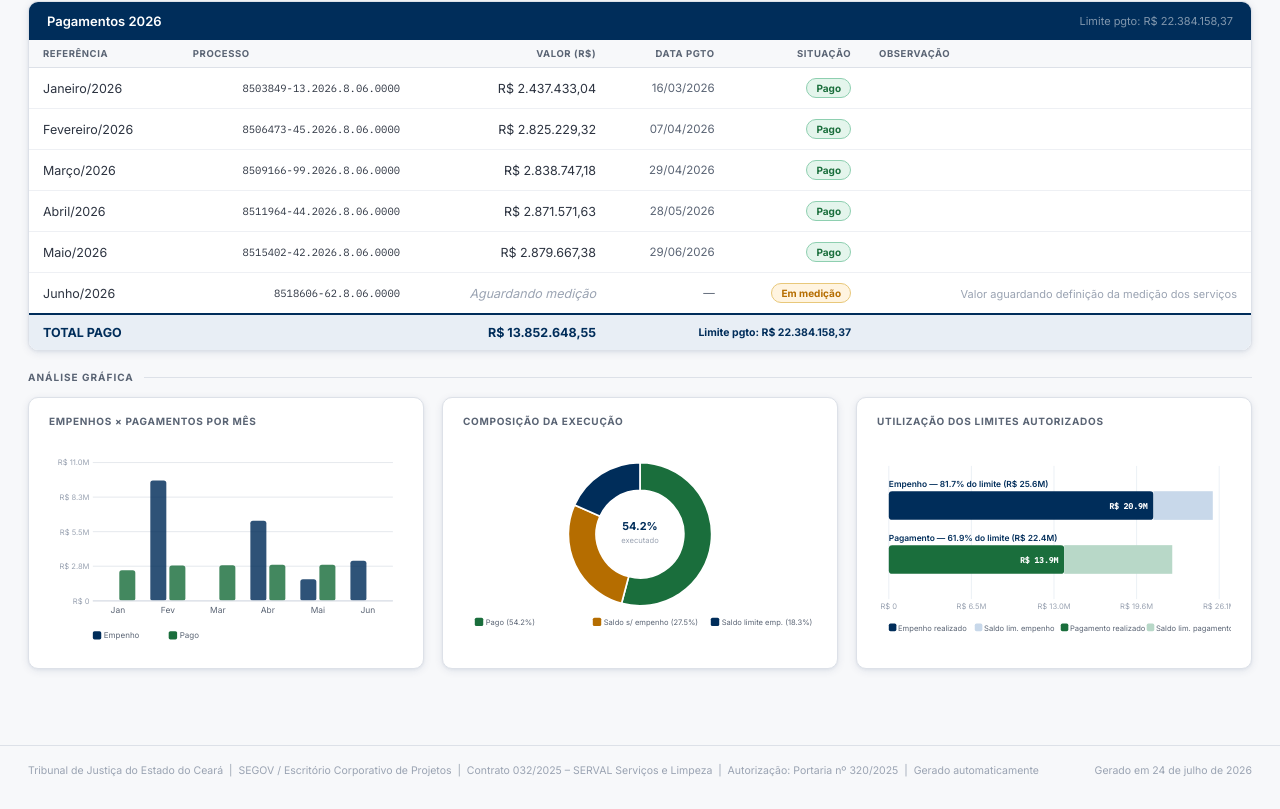
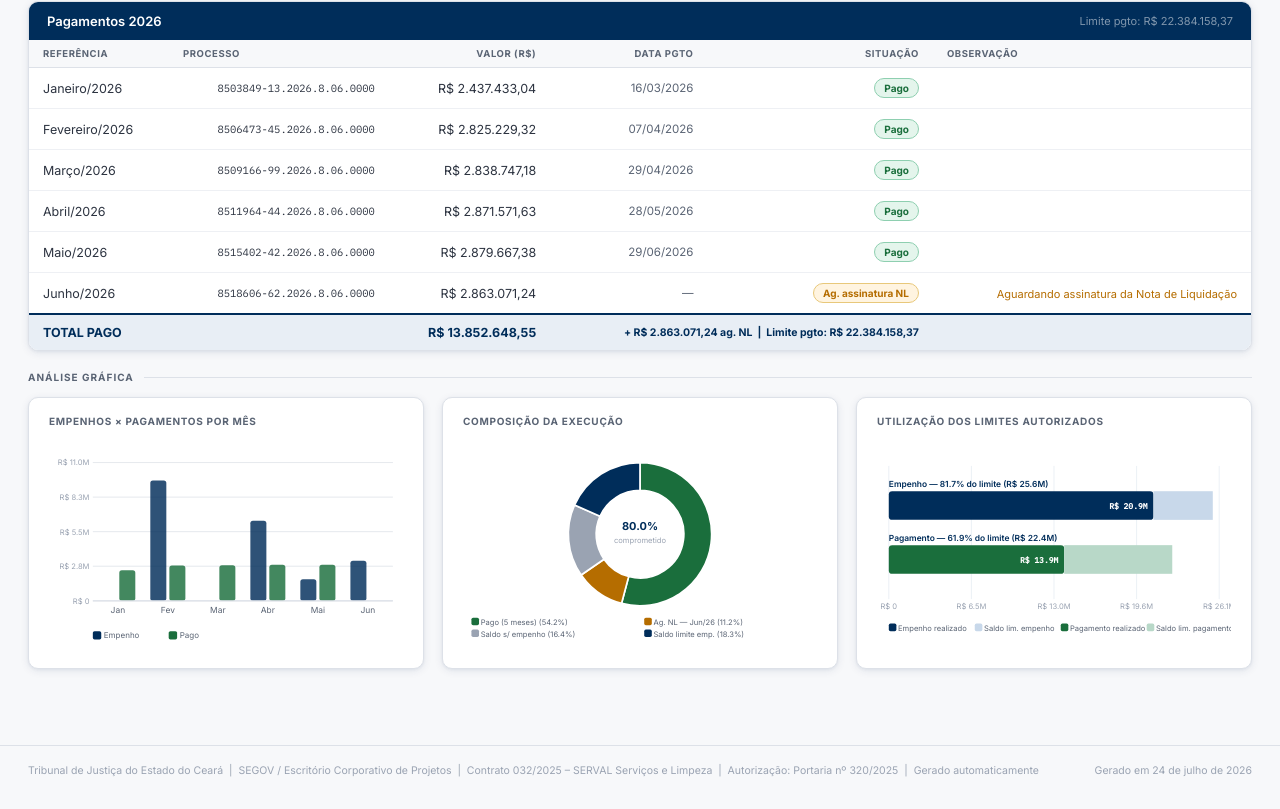
Before and after one commit to luissena35-bit/dashboard-ct32-2025-SERVAL, a plain HTML site: page index.html in a window 1280 px wide. Shown: the part 1185-1994 px from the top of the page. Drawn offline with Linux system fonts and the light colour scheme.

Commit message:
Update index.html

```diff
--- a/index.html
+++ b/index.html
@@ -270,7 +270,7 @@ table.t tr.tfoot-r td:first-child{text-align:left}
 <!-- ══ ALERT BANNER ══ -->
 <div class="alert-banner">
   <svg width="15" height="15" viewBox="0 0 24 24" fill="none" stroke="#b8860b" stroke-width="2.2" stroke-linecap="round" stroke-linejoin="round"><circle cx="12" cy="12" r="10"/><line x1="12" y1="8" x2="12" y2="12"/><line x1="12" y1="16" x2="12.01" y2="16"/></svg>
-  <span><strong>Junho/2026 — Proc. 8518606-62.8.06.0000:</strong> valor aguardando definição da medição dos serviços para recebimento definitivo.</span>
+  <span><strong>Junho/2026 — Proc. 8518606-62.2026.8.06.0000 (R$ 2.863.071,24):</strong> aguardando assinatura da Nota de Liquidação.</span>
 </div>
 
 <div class="wrap">
@@ -332,8 +332,8 @@ table.t tr.tfoot-r td:first-child{text-align:left}
   </div>
   <div class="kpi k-amber">
     <div class="kpi-lbl">Em Medição</div>
-    <div class="kpi-val c-amber" style="font-size:14px">Junho/2026</div>
-    <div class="kpi-sub">Recebimento definitivo pend.</div>
+    <div class="kpi-val c-amber">R$ 2.863.071,24</div>
+    <div class="kpi-sub">Junho/2026 — Ag. assinatura NL</div>
   </div>
   <div class="kpi k-blue">
     <div class="kpi-lbl">% Executado</div>
@@ -383,7 +383,7 @@ table.t tr.tfoot-r td:first-child{text-align:left}
 
   <div class="term-row">
     <div class="term-hd">
-      <span class="term-lbl">Pago + Em medição × Total empenhado</span>
+      <span class="term-lbl">Pago + Ag. NL × Total empenhado</span>
       <span class="term-pct c-amber">66.29%</span>
     </div>
     <div class="bar-track">
@@ -509,15 +509,15 @@ table.t tr.tfoot-r td:first-child{text-align:left}
       <td></td>
     </tr><tr>
       <td>Junho/2026</td>
-      <td class="mono" style="font-size:10.5px">8518606-62.8.06.0000</td>
-      <td><span style="color:var(--g400);font-style:italic">Aguardando medição</span></td>
+      <td class="mono" style="font-size:10.5px">8518606-62.2026.8.06.0000</td>
+      <td>R$ 2.863.071,24</td>
       <td style="color:var(--g600);font-size:11.5px">—</td>
-      <td><span class="badge b-analise">Em medição</span></td>
-      <td><span style="color:var(--g400);font-size:11px">Valor aguardando definição da medição dos serviços</span></td>
+      <td><span class="badge b-analise">Ag. assinatura NL</span></td>
+      <td><span style="color:var(--amber);font-size:11px">Aguardando assinatura da Nota de Liquidação</span></td>
     </tr><tr class="tfoot-r">
   <td colspan="2" style="text-align:left">TOTAL PAGO</td>
   <td>R$ 13.852.648,55</td>
-  <td colspan="2" style="font-size:10.5px">Limite pgto: R$ 22.384.158,37</td>
+  <td colspan="2" style="font-size:10.5px">+ R$ 2.863.071,24 ag. NL &nbsp;|&nbsp; Limite pgto: R$ 22.384.158,37</td>
   <td></td>
 </tr></tbody>
   </table>
@@ -569,16 +569,19 @@ table.t tr.tfoot-r td:first-child{text-align:left}
     <div class="chart-wrap">
       <svg xmlns="http://www.w3.org/2000/svg" viewBox="0 0 420 230" style="width:100%;height:100%;display:block">
 <path d="M 210.00 49.00 L 210.00 16.00 A 85 85 0 1 1 188.09 183.13 L 196.59 151.24 A 52 52 0 1 0 210.00 49.00 Z" fill="#1a6e3c" stroke="#fff" stroke-width="2"/>
-<path d="M 196.59 151.24 L 188.09 183.13 A 85 85 0 0 1 132.40 66.30 L 162.53 79.77 A 52 52 0 0 0 196.59 151.24 Z" fill="#b56d00" stroke="#fff" stroke-width="2"/>
+<path d="M 196.59 151.24 L 188.09 183.13 A 85 85 0 0 1 140.18 149.47 L 167.28 130.65 A 52 52 0 0 0 196.59 151.24 Z" fill="#b56d00" stroke="#fff" stroke-width="2"/>
+<path d="M 167.28 130.65 L 140.18 149.47 A 85 85 0 0 1 132.40 66.30 L 162.53 79.77 A 52 52 0 0 0 167.28 130.65 Z" fill="#9aa3b2" stroke="#fff" stroke-width="2"/>
 <path d="M 162.53 79.77 L 132.40 66.30 A 85 85 0 0 1 210.00 16.00 L 210.00 49.00 A 52 52 0 0 0 162.53 79.77 Z" fill="#002d5a" stroke="#fff" stroke-width="2"/>
-<text x="210.0" y="96.0" text-anchor="middle" font-family="Inter,sans-serif" font-size="13" font-weight="700" fill="#002d5a">54.2%</text>
-<text x="210.0" y="111.0" text-anchor="middle" font-family="Inter,sans-serif" font-size="9" fill="#9aa3b2">executado</text>
-<rect x="14" y="200" width="10" height="10" rx="2" fill="#1a6e3c"/>
-<text x="27" y="209" font-family="Inter,sans-serif" font-size="9" fill="#5a6474">Pago (54.2%)</text>
-<rect x="154" y="200" width="10" height="10" rx="2" fill="#b56d00"/>
-<text x="167" y="209" font-family="Inter,sans-serif" font-size="9" fill="#5a6474">Saldo s/ empenho (27.5%)</text>
-<rect x="294" y="200" width="10" height="10" rx="2" fill="#002d5a"/>
-<text x="307" y="209" font-family="Inter,sans-serif" font-size="9" fill="#5a6474">Saldo limite emp. (18.3%)</text>
+<text x="210.0" y="96.0" text-anchor="middle" font-family="Inter,sans-serif" font-size="13" font-weight="700" fill="#002d5a">80.0%</text>
+<text x="210.0" y="111.0" text-anchor="middle" font-family="Inter,sans-serif" font-size="9" fill="#9aa3b2">comprometido</text>
+<rect x="10" y="200" width="9" height="9" rx="2" fill="#1a6e3c"/>
+<text x="21" y="209" font-family="Inter,sans-serif" font-size="9" fill="#5a6474">Pago (5 meses) (54.2%)</text>
+<rect x="215" y="200" width="9" height="9" rx="2" fill="#b56d00"/>
+<text x="226" y="209" font-family="Inter,sans-serif" font-size="9" fill="#5a6474">Ag. NL — Jun/26 (11.2%)</text>
+<rect x="10" y="214" width="9" height="9" rx="2" fill="#9aa3b2"/>
+<text x="21" y="223" font-family="Inter,sans-serif" font-size="9" fill="#5a6474">Saldo s/ empenho (16.4%)</text>
+<rect x="215" y="214" width="9" height="9" rx="2" fill="#002d5a"/>
+<text x="226" y="223" font-family="Inter,sans-serif" font-size="9" fill="#5a6474">Saldo limite emp. (18.3%)</text>
 </svg>
     </div>
   </div>
```
